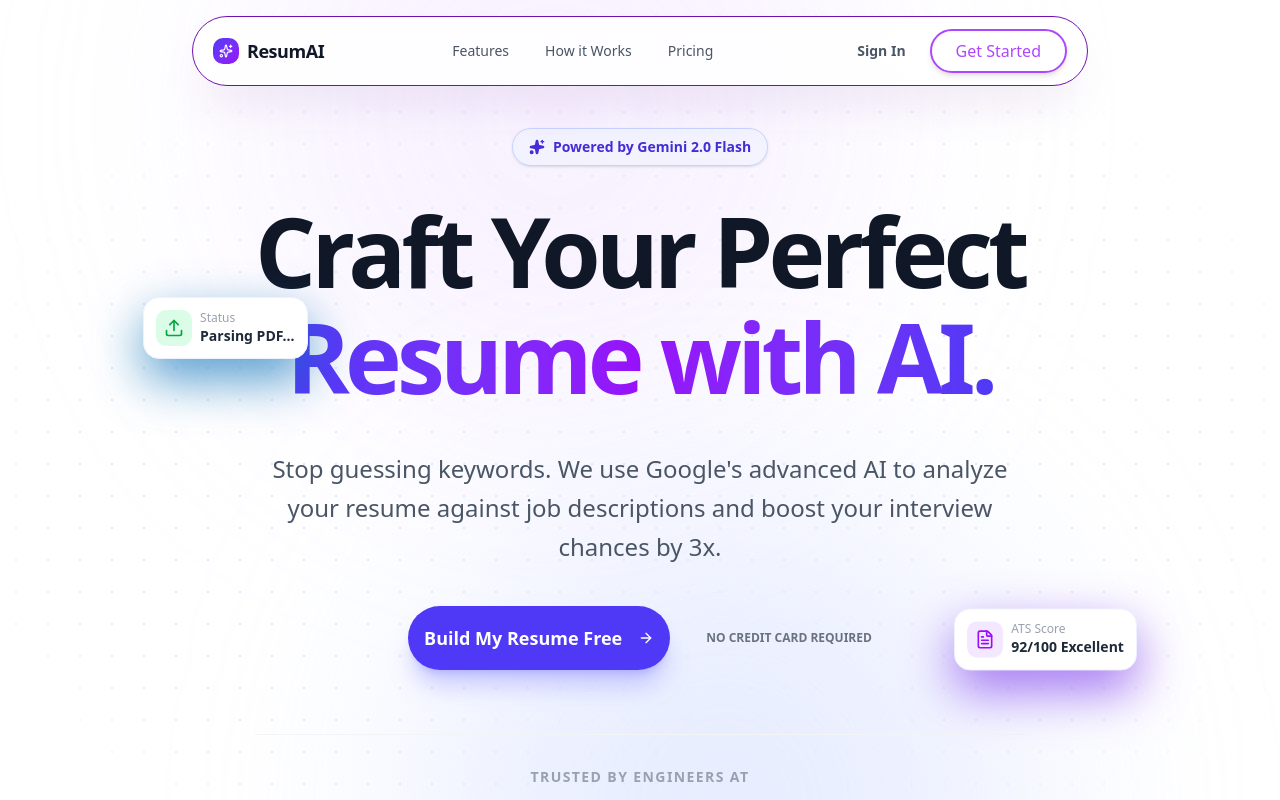
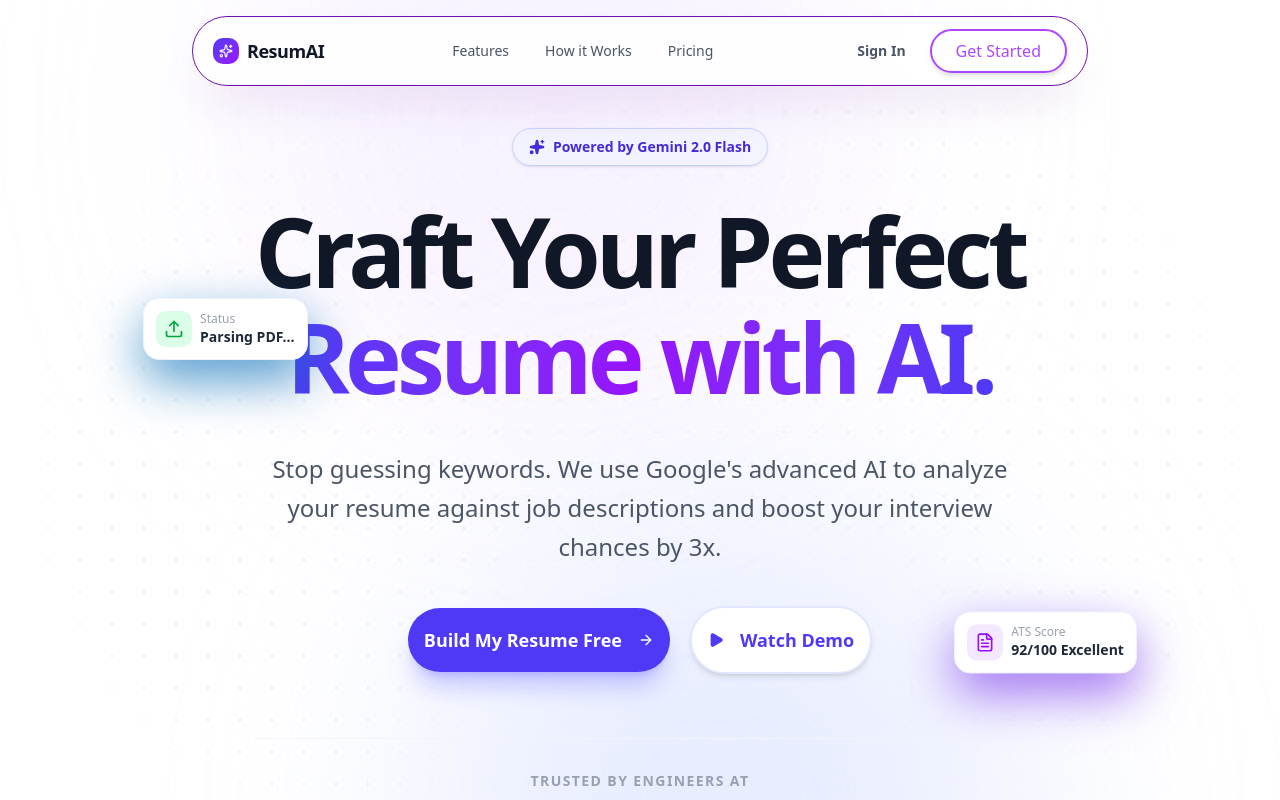
Before and after one commit to Sudarshan-812/resumai, a Next.js app: page / in a window 1280 px wide. Shown: the top 800 px of the page. Built offline with nearby package versions, Linux system fonts and the light colour scheme.

Commit message:
Fixed Ui

```diff
--- a/src/app/components/landing/HeroSection.tsx
+++ b/src/app/components/landing/HeroSection.tsx
@@ -3,7 +3,7 @@
 import type { FC, JSX } from "react";
 import Link from "next/link";
 import { motion, type Variants } from "framer-motion";
-import { ArrowRight, Sparkles, FileText, Upload } from "lucide-react";
+import { ArrowRight, Sparkles, FileText, Upload, Play } from "lucide-react";
 import { Button } from "@/components/ui/button";
 
 const fadeUp: Variants = {
@@ -126,9 +126,20 @@ const HeroSection: FC = (): JSX.Element => {
             </Button>
           </Link>
 
-          <span className="ml-4 text-xs font-semibold text-gray-500">
-            NO CREDIT CARD REQUIRED
-          </span>
+          <Link
+            href="https://youtu.be/6-LzPphsGh8"
+            target="_blank"
+            rel="noopener noreferrer"
+            aria-label="Watch demo video"
+          >
+            <Button
+              size="lg"
+              className="rounded-full border-2 border-indigo-100 bg-white px-10 py-8 text-lg font-bold text-indigo-600 shadow-md transition-all hover:-translate-y-1 hover:bg-indigo-50"
+            >
+              <Play className="mr-2 h-6 w-6 fill-indigo-600" aria-hidden="true" />
+              Watch Demo
+            </Button>
+          </Link>
         </motion.div>
 
         <motion.div
```
